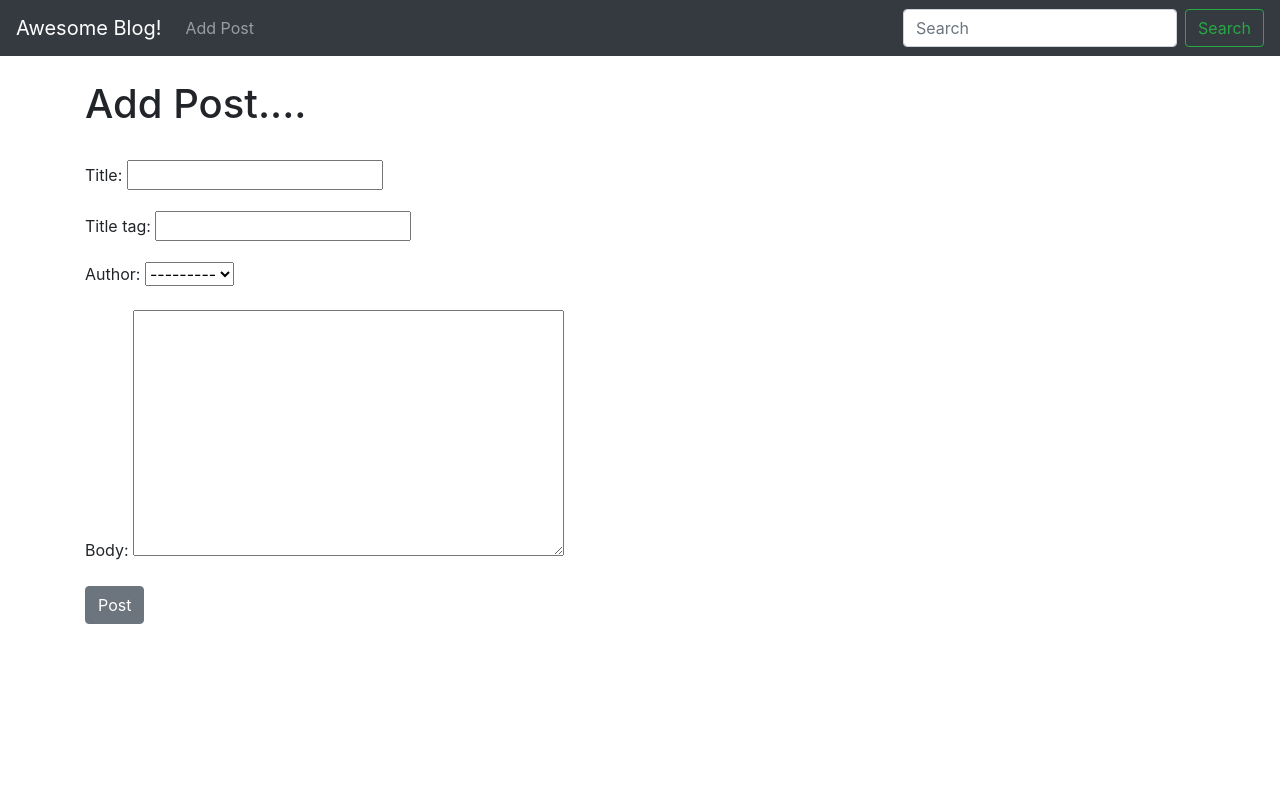
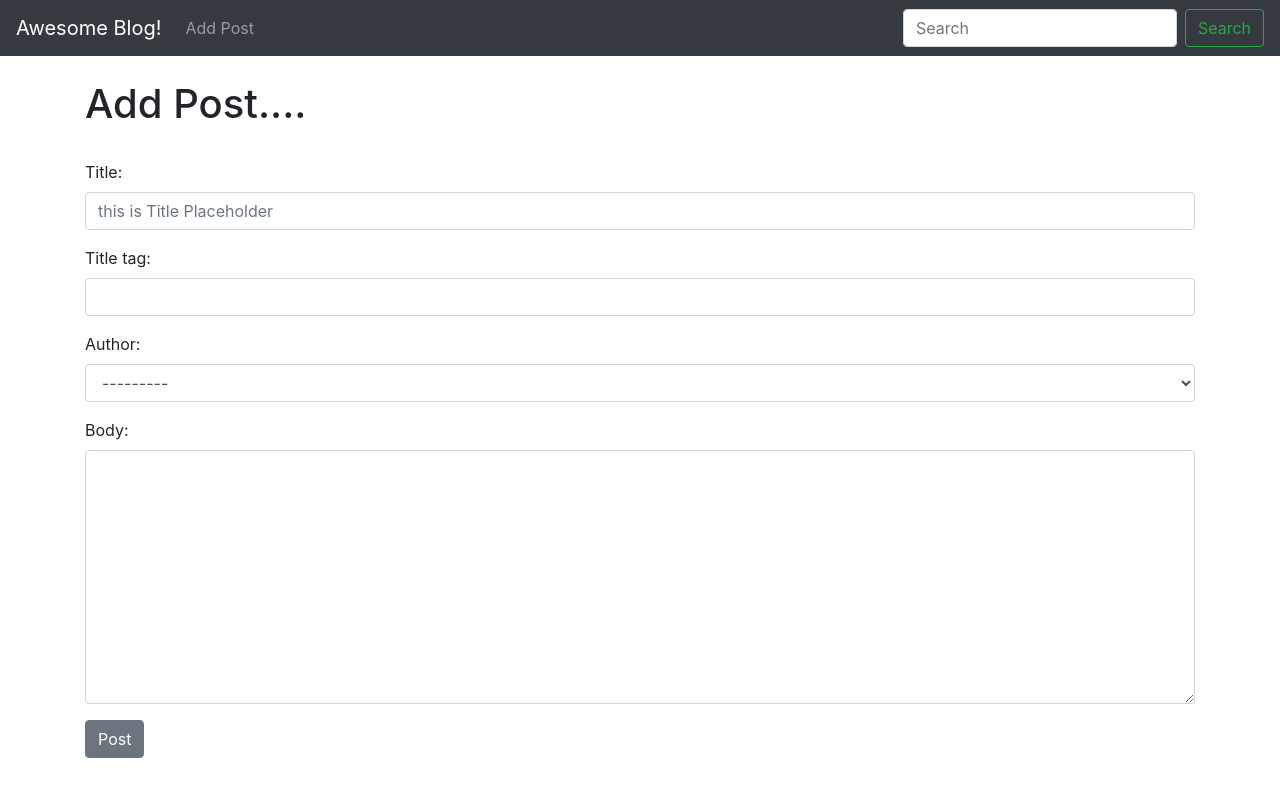
Before and after one commit to prabhathshanuka/DjangoBlogPosting, a Django app: page /add_post/ in a window 1280 px wide. Run offline with Django 3.2, Linux system fonts and the light colour scheme; data comes from the database, SQL or seed files in the repository; both versions use the stored data as it was after the commit; some libraries are stand-ins or nearby versions.

Commit message:
add boostrap to add_post form

```diff
--- /dev/null
+++ b/ablog/theblog/forms.py
@@ -0,0 +1,17 @@
+from django import forms
+from .models import Post
+
+class PostForm(forms.ModelForm):
+	class Meta:
+		model = Post
+		fields = ('title', 'title_tag', 'author', 'body')
+
+		widgets = {
+			'title': forms.TextInput(attrs={'class': 'form-control', 'placeholder': 'this is Title Placeholder'}),
+			'title_tag': forms.TextInput(attrs={'class': 'form-control'}),
+			'author': forms.Select(attrs={'class': 'form-control'}),
+			'body': forms.Textarea(attrs={'class': 'form-control'}),
+
+
+
+		 		}
--- a/ablog/theblog/models.py
+++ b/ablog/theblog/models.py
@@ -5,7 +5,7 @@ from django.urls import reverse
 #this class for use as a template of database
 class Post(models.Model):
 	title = models.CharField(max_length=255)
-	title_tag = models.CharField(max_length=255)
+	title_tag = models.CharField(max_length=255  )
 	author = models.ForeignKey(User, on_delete = models.CASCADE)
 	body = models.TextField()
 
--- a/ablog/theblog/templates/add_post.html
+++ b/ablog/theblog/templates/add_post.html
@@ -5,16 +5,14 @@
 
 <h1> Add Post.... </h1>
 <br>
-
+<div class="form-group">
 <form method="POST">
 	{% csrf_token %}
-	{{ form.as_p }}
+	{{ form.as_p}}
 
-	<button class="btn btn-secondary">Post</button>
+<button class="btn btn-secondary">Post</button>
+</div>
 
 
 
-
-</form>
-
 {% endblock %}
--- a/ablog/theblog/views.py
+++ b/ablog/theblog/views.py
@@ -1,6 +1,7 @@
 from django.shortcuts import render
 from django.views.generic import ListView, DetailView, CreateView
 from .models import Post
+from .forms import PostForm
 # Create your views here.
 #def home(request):
 	#return render(request, 'home.html', {})
@@ -17,6 +18,7 @@ class ArticleDetailView(DetailView):
 class AddPostView(CreateView):
 
 	model = Post
+	form_class = PostForm
 	template_name = 'add_post.html'
-	fields = '__all__'
+	#fields = '__all__'
 	#fields = ('title','body')
```
Also changed, not shown: ablog/db.sqlite3.
